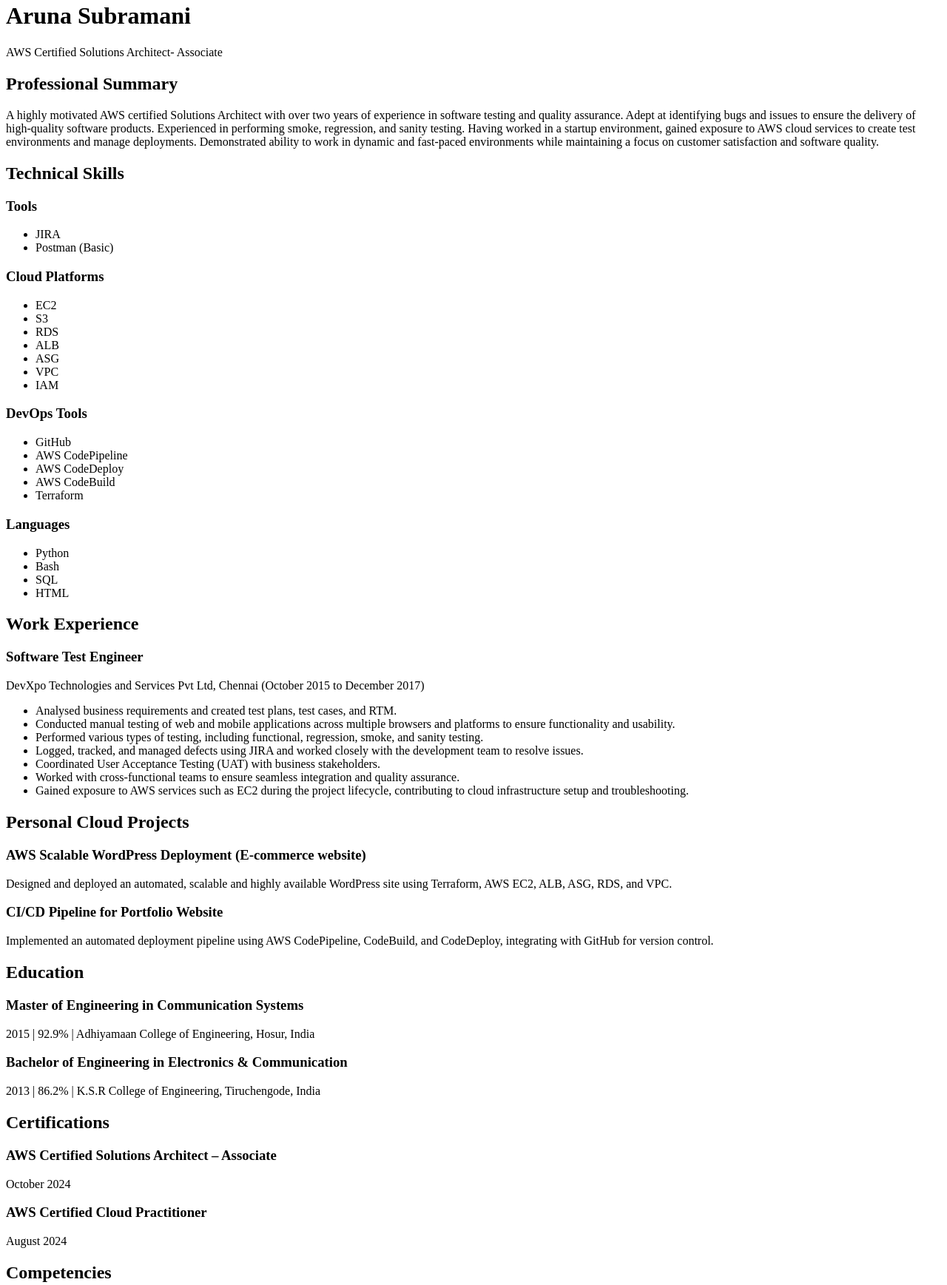
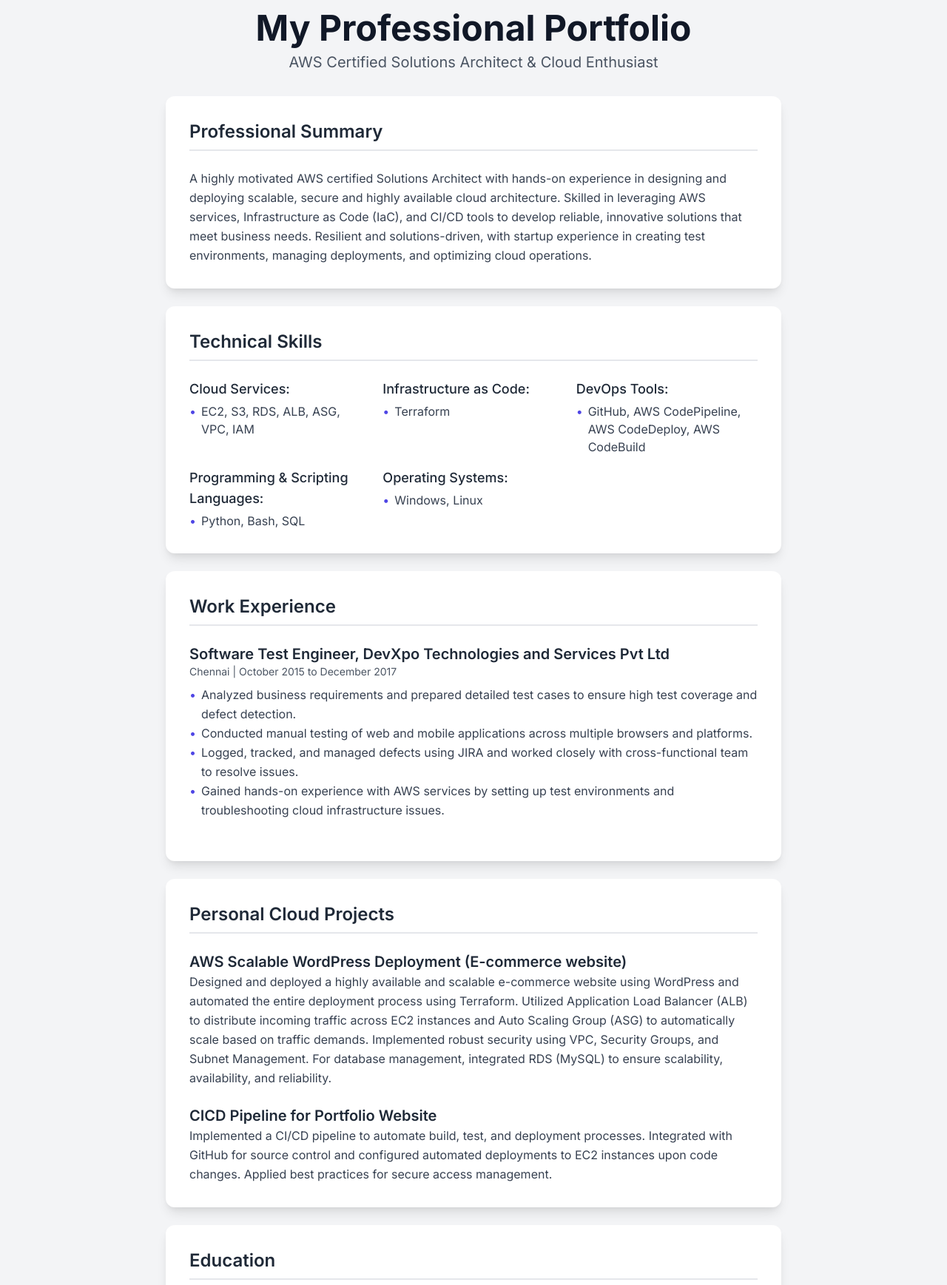
Before and after one commit to Aruna-Subramani/static-portfolio, a plain HTML site: page index.html in a window 1280 px wide. Shown: the part 18-1755 px from the top of the page at 74% size. Drawn offline with nearby package versions, Linux system fonts and the light colour scheme.

Commit message:
Update index.html
updateed to html and css

```diff
--- a/index.html
+++ b/index.html
@@ -3,118 +3,171 @@
 <head>
     <meta charset="UTF-8">
     <meta name="viewport" content="width=device-width, initial-scale=1.0">
-    <title>Aruna Subramani - Portfolio</title>
+    <title>ARUNA SUBRAMANI</title>
+    <!-- Tailwind CSS CDN -->
+    <script src="https://cdn.tailwindcss.com"></script>
+    <link href="https://fonts.googleapis.com/css2?family=Inter:wght@300;400;500;600;700&display=swap" rel="stylesheet">
+    <style>
+        body {
+            font-family: 'Inter', sans-serif;
+            background-color: #f3f4f6; /* Light gray background */
+            color: #374151; /* Darker gray for text */
+        }
+        .section-heading {
+            border-bottom: 2px solid #e5e7eb; /* Light gray border for separation */
+            padding-bottom: 0.5rem;
+            margin-bottom: 1.5rem;
+            color: #1f2937; /* Even darker gray for headings */
+        }
+        .card {
+            background-color: #ffffff;
+            border-radius: 0.75rem; /* Rounded corners */
+            box-shadow: 0 10px 15px -3px rgba(0, 0, 0, 0.1), 0 4px 6px -2px rgba(0, 0, 0, 0.05); /* Subtle shadow */
+            padding: 2rem;
+            margin-bottom: 1.5rem;
+        }
+        .list-item::before {
+            content: '•';
+            color: #4f46e5; /* Indigo dot */
+            display: inline-block;
+            width: 1em;
+            margin-left: -1em;
+        }
+    </style>
 </head>
-<body>
+<body class="antialiased">
+    <div class="container mx-auto p-4 sm:p-6 lg:p-8 max-w-4xl">
 
-    <header>
-        <h1>Aruna Subramani</h1>
-        <p>AWS Certified Solutions Architect- Associate</p>
+        <!-- Header Section -->
+        <header class="text-center mb-8">
+            <h1 class="text-4xl sm:text-5xl font-extrabold text-gray-900 mb-2">My Professional Portfolio</h1>
+            <p class="text-lg sm:text-xl text-gray-600">AWS Certified Solutions Architect & Cloud Enthusiast</p>
         </header>
 
-    <section>
-        <h2>Professional Summary</h2>
-        <p>A highly motivated AWS certified Solutions Architect with over two years of experience in software testing and quality assurance. Adept at identifying bugs and issues to ensure the delivery of high-quality software products. Experienced in performing smoke, regression, and sanity testing. Having worked in a startup environment, gained exposure to AWS cloud services to create test environments and manage deployments. Demonstrated ability to work in dynamic and fast-paced environments while maintaining a focus on customer satisfaction and software quality.</p>
+        <!-- Professional Summary Section -->
+        <section class="card">
+            <h2 class="text-2xl font-semibold section-heading">Professional Summary</h2>
+            <p class="text-gray-700 leading-relaxed">
+                A highly motivated AWS certified Solutions Architect with hands-on experience in designing and deploying scalable, secure and highly available cloud architecture. Skilled in leveraging AWS services, Infrastructure as Code (IaC), and CI/CD tools to develop reliable, innovative solutions that meet business needs. Resilient and solutions-driven, with startup experience in creating test environments, managing deployments, and optimizing cloud operations.
+            </p>
         </section>
 
-    <section>
-        <h2>Technical Skills</h2>
-        <h3>Tools</h3>
-        <ul>
-            <li>JIRA</li>
-            <li>Postman (Basic)</li>
+        <!-- Technical Skills Section -->
+        <section class="card">
+            <h2 class="text-2xl font-semibold section-heading">Technical Skills</h2>
+            <div class="grid grid-cols-1 md:grid-cols-2 lg:grid-cols-3 gap-4 text-gray-700">
+                <div>
+                    <h3 class="font-medium text-lg text-gray-800 mb-1">Cloud Services:</h3>
+                    <ul class="list-none pl-4">
+                        <li class="list-item">EC2, S3, RDS, ALB, ASG, VPC, IAM</li>
                     </ul>
-        <h3>Cloud Platforms</h3>
-        <ul>
-            <li>EC2</li>
-            <li>S3</li>
-            <li>RDS</li>
-             <li>ALB</li>
-             <li>ASG</li>
-             <li>VPC</li>
-             <li>IAM</li>
+                </div>
+                <div>
+                    <h3 class="font-medium text-lg text-gray-800 mb-1">Infrastructure as Code:</h3>
+                    <ul class="list-none pl-4">
+                        <li class="list-item">Terraform</li>
                     </ul>
-        <h3>DevOps Tools</h3>
-        <ul>
-            <li>GitHub</li>
-            <li>AWS CodePipeline</li>
-            <li>AWS CodeDeploy</li>
-            <li>AWS CodeBuild</li>
-            <li>Terraform</li>
+                </div>
+                <div>
+                    <h3 class="font-medium text-lg text-gray-800 mb-1">DevOps Tools:</h3>
+                    <ul class="list-none pl-4">
+                        <li class="list-item">GitHub, AWS CodePipeline, AWS CodeDeploy, AWS CodeBuild</li>
                     </ul>
-        <h3>Languages</h3>
-        <ul>
-            <li>Python</li>
-            <li>Bash</li>
-            <li>SQL</li>
-            <li>HTML</li>
+                </div>
+                <div>
+                    <h3 class="font-medium text-lg text-gray-800 mb-1">Programming & Scripting Languages:</h3>
+                    <ul class="list-none pl-4">
+                        <li class="list-item">Python, Bash, SQL</li>
                     </ul>
+                </div>
+                <div>
+                    <h3 class="font-medium text-lg text-gray-800 mb-1">Operating Systems:</h3>
+                    <ul class="list-none pl-4">
+                        <li class="list-item">Windows, Linux</li>
+                    </ul>
+                </div>
+            </div>
         </section>
 
-    <section>
-        <h2>Work Experience</h2>
-        <div>
-            <h3>Software Test Engineer</h3>
-            <p>DevXpo Technologies and Services Pvt Ltd, Chennai (October 2015 to December 2017)</p>
-            <ul>
-                <li>Analysed business requirements and created test plans, test cases, and RTM.</li>
-                <li>Conducted manual testing of web and mobile applications across multiple browsers and platforms to ensure functionality and usability.</li>
-                <li>Performed various types of testing, including functional, regression, smoke, and sanity testing.</li>
-                 <li>Logged, tracked, and managed defects using JIRA and worked closely with the development team to resolve issues.</li>
-                <li>Coordinated User Acceptance Testing (UAT) with business stakeholders.</li>
-                <li>Worked with cross-functional teams to ensure seamless integration and quality assurance.</li>
-                <li>Gained exposure to AWS services such as EC2 during the project lifecycle, contributing to cloud infrastructure setup and troubleshooting.</li>
+        <!-- Work Experience Section -->
+        <section class="card">
+            <h2 class="text-2xl font-semibold section-heading">Work Experience</h2>
+            <div class="mb-6">
+                <h3 class="text-xl font-semibold text-gray-800">Software Test Engineer, DevXpo Technologies and Services Pvt Ltd</h3>
+                <p class="text-gray-600 text-sm mb-2">Chennai | October 2015 to December 2017</p>
+                <ul class="list-none pl-4 text-gray-700 leading-relaxed">
+                    <li class="list-item">Analyzed business requirements and prepared detailed test cases to ensure high test coverage and defect detection.</li>
+                    <li class="list-item">Conducted manual testing of web and mobile applications across multiple browsers and platforms.</li>
+                    <li class="list-item">Logged, tracked, and managed defects using JIRA and worked closely with cross-functional team to resolve issues.</li>
+                    <li class="list-item">Gained hands-on experience with AWS services by setting up test environments and troubleshooting cloud infrastructure issues.</li>
                 </ul>
             </div>
         </section>
 
-    <section>
-        <h2>Personal Cloud Projects</h2>
-        <div>
-            <h3>AWS Scalable WordPress Deployment (E-commerce website)</h3>
-            <p>Designed and deployed an automated, scalable and highly available WordPress site using Terraform, AWS EC2, ALB, ASG, RDS, and VPC.</p>
+        <!-- Personal Cloud Projects Section -->
+        <section class="card">
+            <h2 class="text-2xl font-semibold section-heading">Personal Cloud Projects</h2>
+            <div class="mb-6">
+                <h3 class="text-xl font-semibold text-gray-800">AWS Scalable WordPress Deployment (E-commerce website)</h3>
+                <p class="text-gray-700 leading-relaxed">
+                    Designed and deployed a highly available and scalable e-commerce website using WordPress and automated the entire deployment process using Terraform. Utilized Application Load Balancer (ALB) to distribute incoming traffic across EC2 instances and Auto Scaling Group (ASG) to automatically scale based on traffic demands. Implemented robust security using VPC, Security Groups, and Subnet Management. For database management, integrated RDS (MySQL) to ensure scalability, availability, and reliability.
+                </p>
             </div>
             <div>
-            <h3>CI/CD Pipeline for Portfolio Website</h3>
-            <p>Implemented an automated deployment pipeline using AWS CodePipeline, CodeBuild, and CodeDeploy, integrating with GitHub for version control.</p>
+                <h3 class="text-xl font-semibold text-gray-800">CICD Pipeline for Portfolio Website</h3>
+                <p class="text-gray-700 leading-relaxed">
+                    Implemented a CI/CD pipeline to automate build, test, and deployment processes. Integrated with GitHub for source control and configured automated deployments to EC2 instances upon code changes. Applied best practices for secure access management.
+                </p>
             </div>
         </section>
 
-    <section>
-        <h2>Education</h2>
-        <div>
-            <h3>Master of Engineering in Communication Systems</h3>
-            <p>2015 | 92.9% | Adhiyamaan College of Engineering, Hosur, India</p>
+        <!-- Education Section -->
+        <section class="card">
+            <h2 class="text-2xl font-semibold section-heading">Education</h2>
+            <div class="mb-4">
+                <h3 class="text-xl font-semibold text-gray-800">Master of Engineering in Communication Systems</h3>
+                <p class="text-gray-600 text-sm">2015 | 92.9%</p>
+                <p class="text-gray-700">Adhiyamaan College of Engineering, Hosur, India</p>
             </div>
             <div>
-            <h3>Bachelor of Engineering in Electronics & Communication</h3>
-            <p>2013 | 86.2% | K.S.R College of Engineering, Tiruchengode, India</p>
+                <h3 class="text-xl font-semibold text-gray-800">Bachelor of Engineering in Electronics & Communication</h3>
+                <p class="text-gray-600 text-sm">2013 | 86.2%</p>
+                <p class="text-gray-700">K.S.R College of Engineering, Tiruchengode, India</p>
             </div>
         </section>
 
-    <section>
-        <h2>Certifications</h2>
-        <div>
-            <h3>AWS Certified Solutions Architect – Associate</h3>
-            <p>October 2024</p>
-        </div>
-         <div>
-            <h3>AWS Certified Cloud Practitioner</h3>
-            <p>August 2024</p>
+        <!-- Certifications Section -->
+        <section class="card">
+            <h2 class="text-2xl font-semibold section-heading">Certifications</h2>
+            <ul class="list-none pl-4 text-gray-700">
+                <li class="list-item">PCEP- Certified Entry-level Python Programmer - April 2025</li>
+                <li class="list-item">AWS Certified Solutions Architect – Associate - October 2024</li>
+                <li class="list-item">AWS Certified Cloud Practitioner - August 2024</li>
+            </ul>
+        </section>
+
+        <!-- Competencies Section -->
+        <section class="card">
+            <h2 class="text-2xl font-semibold section-heading">Competencies</h2>
+            <div class="grid grid-cols-1 sm:grid-cols-2 lg:grid-cols-3 gap-2 text-gray-700">
+                <ul class="list-none pl-4">
+                    <li class="list-item">Problem-solving</li>
+                    <li class="list-item">Eagerness to learn</li>
+                    <li class="list-item">Independent</li>
+                </ul>
+                <ul class="list-none pl-4">
+                    <li class="list-item">Attention to detail</li>
+                    <li class="list-item">Adaptability</li>
+                    <li class="list-item">Communication skills</li>
+                </ul>
             </div>
         </section>
 
-    <section>
-        <h2>Competencies</h2>
-        <ul>
-            <li>Problem-solving</li>
-            <li>Eagerness to learn</li>
-            <li>Independent</li>
-            <li>Attention to detail</li>
-            <li>Adaptability</li>
-            <li>Communication skills</li>
-        </ul>
-    </section>
+        <!-- Footer Section -->
+        <footer class="text-center text-gray-500 text-sm mt-8">
+            <p>&copy; 2025 My Portfolio. All rights reserved.</p>
+        </footer>
 
+    </div>
 </body>
 </html>
```
Lines whose indentation alone changed are shown as unchanged.
